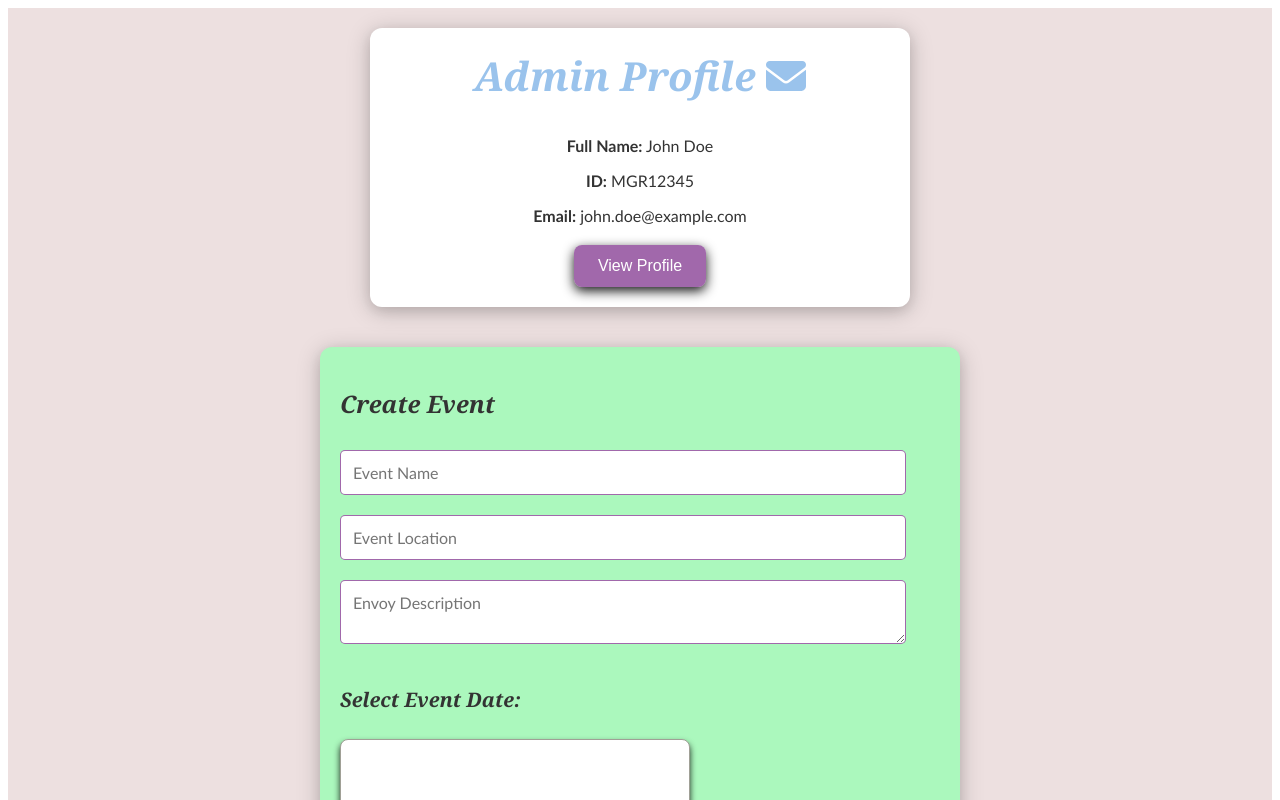
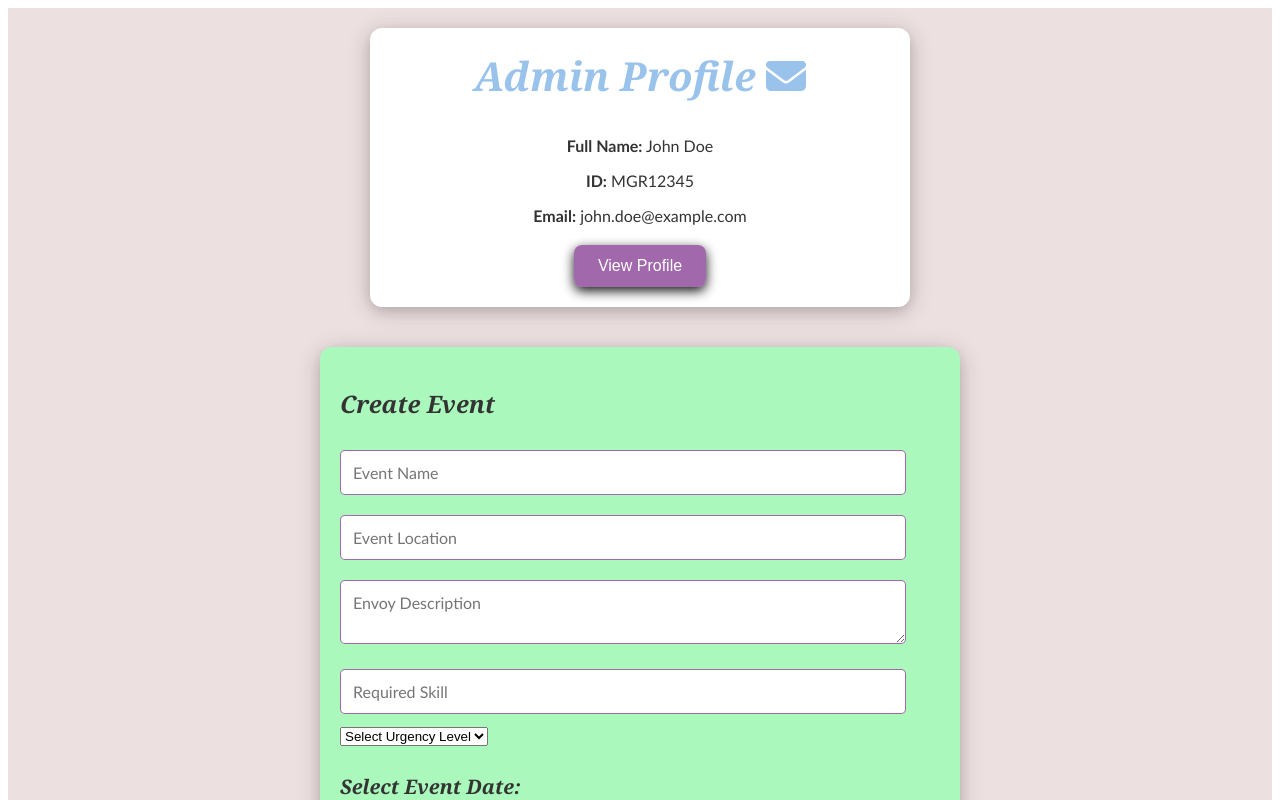
Before and after one commit to 2ndplan3t/Event_Managment_System, a React (Create React App) app in the folder front_end_dev/ems/Events_form/: page / in a window 1280 px wide. Shown: the top 800 px of the page. Built offline with nearby package versions, Linux system fonts and the light colour scheme; the HTML template or start-up script is replaced by a standard one.

Commit message:
Update EventManagement.js

```diff
--- a/front_end_dev/ems/Events_form/src/components/EventManagement.js
+++ b/front_end_dev/ems/Events_form/src/components/EventManagement.js
@@ -82,6 +82,24 @@ const EventManagement = () => {
         onChange={handleEventChange}
         placeholder="Envoy Description"
       ></textarea>
+      <input
+        type="text"
+        name="requiredSkill"
+        value={eventDetails.requiredSkill}
+        onChange={handleEventChange}
+        placeholder="Required Skill"
+      />
+
+      <select
+        name="urgencyLevel"
+        value={eventDetails.urgencyLevel}
+        onChange={handleEventChange}
+      >
+        <option value="">Select Urgency Level</option>
+        <option value="Low">Low</option>
+        <option value="Medium">Medium</option>
+        <option value="High">High</option>
+      </select>
 
       {/* React Calendar for selecting date */}
       <div className="calendar-container">
@@ -100,6 +118,8 @@ const EventManagement = () => {
           <h4>{event.name}</h4>
           <p><strong>Location:</strong> {event.location}</p>
           <p><strong>Envoy:</strong> {event.envoy}</p>
+          <p><strong>Required Skill:</strong> {event.requiredSkill}</p>
+          <p><strong>Urgency Level:</strong> {event.urgencyLevel}</p>
           <p><strong>Date:</strong> {event.date.toDateString()}</p>
           <p><strong>Volunteers:</strong> {volunteers.filter((v) => v.eventId === event.id).length}</p>
           <p><strong>Managers:</strong> {managers.filter((v) => v.eventId === event.id).length}</p>
```
